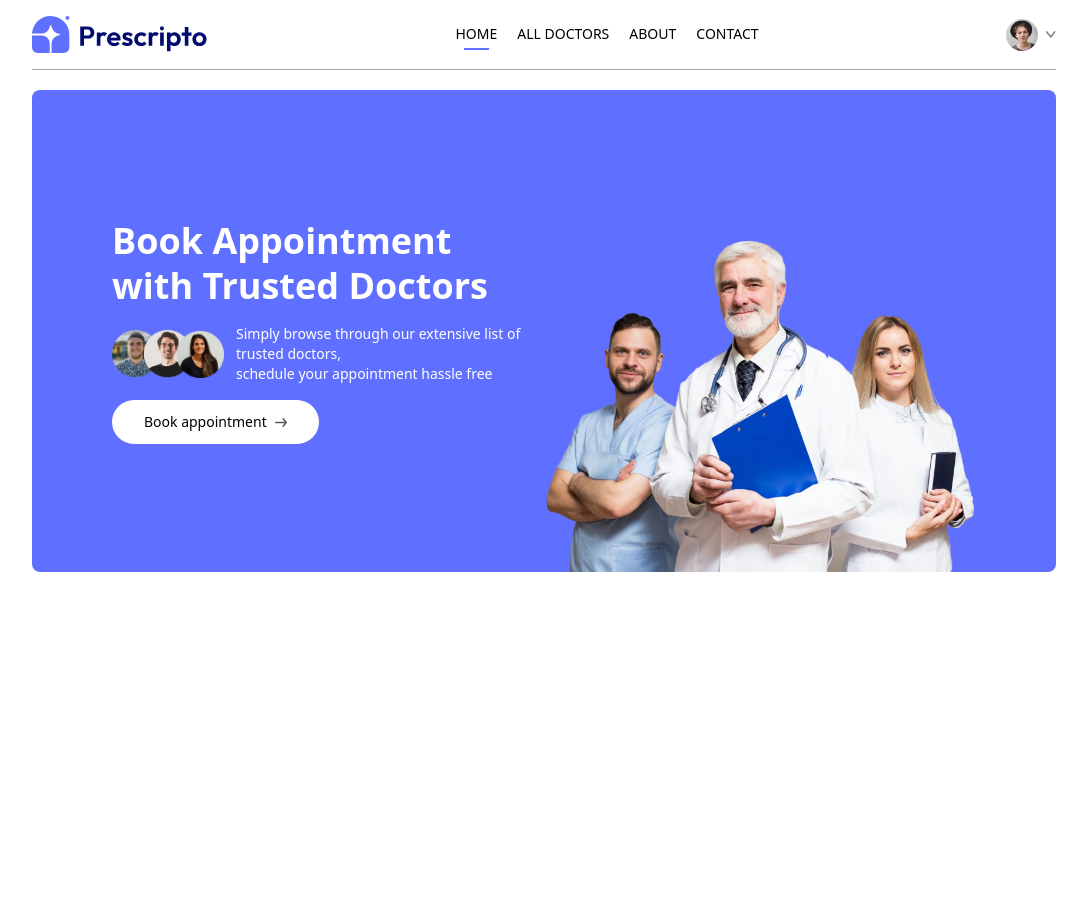
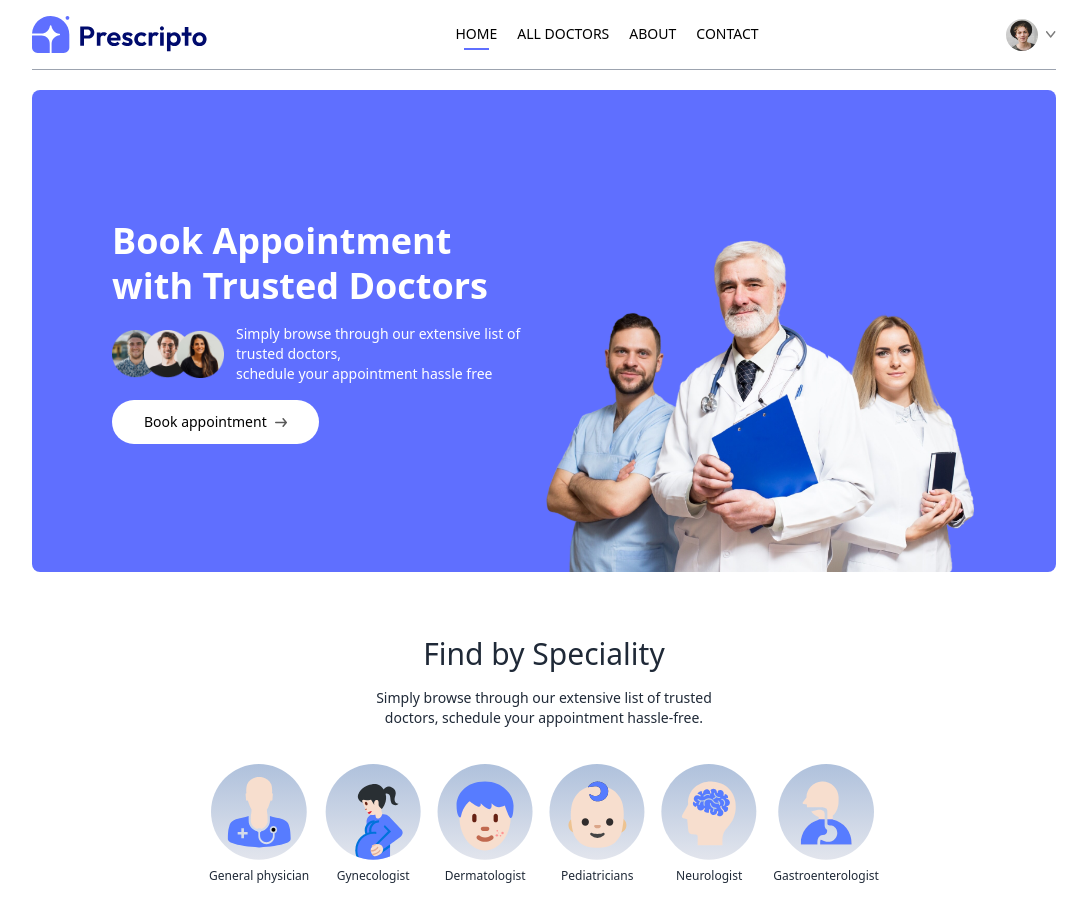
Before and after one commit to Charanjeet1234/Doctor_Appointment_App, a React (Vite) app in the folder Frontend/: page / in a window 1280 px wide. Shown: the top 922 px of the page, without its empty margins (96-1183 px from the left). Before the commit the page ends 800 px from the top, so only its background shows below. Built offline with nearby package versions, Linux system fonts and the light colour scheme; the HTML template or start-up script is replaced by a standard one.

Commit message:
completed Find Doctor by speciality

```diff
--- a/Frontend/src/components/Header.jsx
+++ b/Frontend/src/components/Header.jsx
@@ -18,7 +18,7 @@
           </p>
         </div>
         <a
-          href=""
+          href="/#speciality"
           className="flex items-center gap-2 bg-white px-8 py-3 rounded-full text-grey text-sm m-auto md:m-0 hover:scale-105 transition-all duration-300"
         >
           Book appointment{" "}
--- /dev/null
+++ b/Frontend/src/components/SpecialityMenu.jsx
@@ -0,0 +1,29 @@
+import React from "react";
+import { specialityData } from "../assets/assets";
+import { Link } from "react-router-dom";
+function SpecialityMenu() {
+  return (
+    <div
+      className="flex flex-col items-center gap-4 py-16 text-gray-800"
+      id="speciality"
+    >
+      <h1 className="text-3xl font-medium">Find by Speciality</h1>
+      <p className="sm:w-1/3 text-center text-sm">
+        Simply browse through our extensive list of trusted doctors, schedule
+        your appointment hassle-free.
+      </p>
+      <div className="flex sm:justify-center gap-4 pt-5 w-full overflow-scroll">
+        {specialityData.map((item, index) => {
+          return (
+            <Link className="flex flex-col items-center text-xs cursor-pointer flex-shrink-0 hover:translate-y-[10px] transition-all duration-500 mb-5" key={index} to={`/doctors/${item.speciality}`}>
+              <img className="w-16 sm:w-24 mb-2" src={item.image} alt="" />
+              <p>{item.speciality}</p>
+            </Link>
+          );
+        })}
+      </div>
+    </div>
+  );
+}
+
+export default SpecialityMenu;
--- a/Frontend/src/index.css
+++ b/Frontend/src/index.css
@@ -6,3 +6,8 @@
 {
   @apply block
 }
+
+::-webkit-scrollbar
+{
+  @apply hidden
+}
--- a/Frontend/src/pages/Home.jsx
+++ b/Frontend/src/pages/Home.jsx
@@ -1,10 +1,12 @@
 import React from 'react'
 import Header from '../components/Header'
+import SpecialityMenu from '../components/SpecialityMenu'
 
 function Home() {
   return (
     <div>
         <Header />
+        <SpecialityMenu />
     </div>
   )
 }
```
